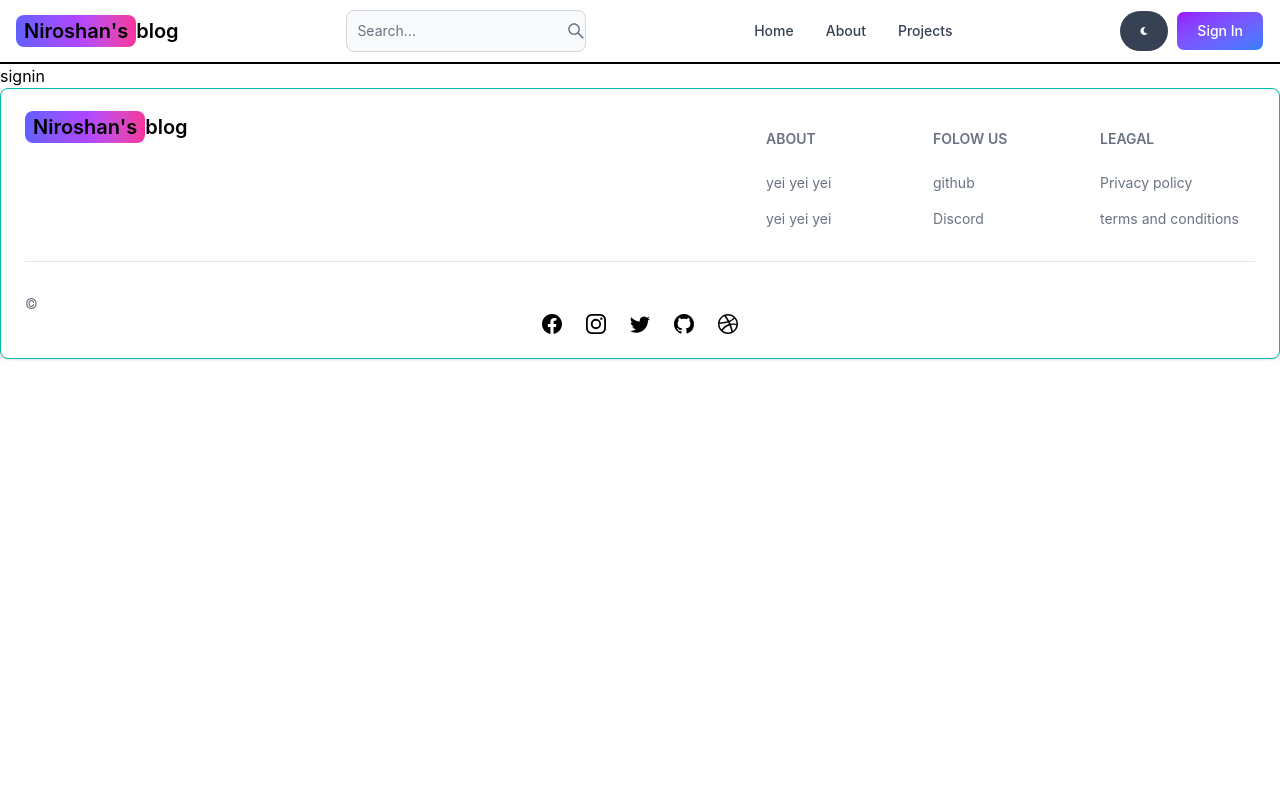
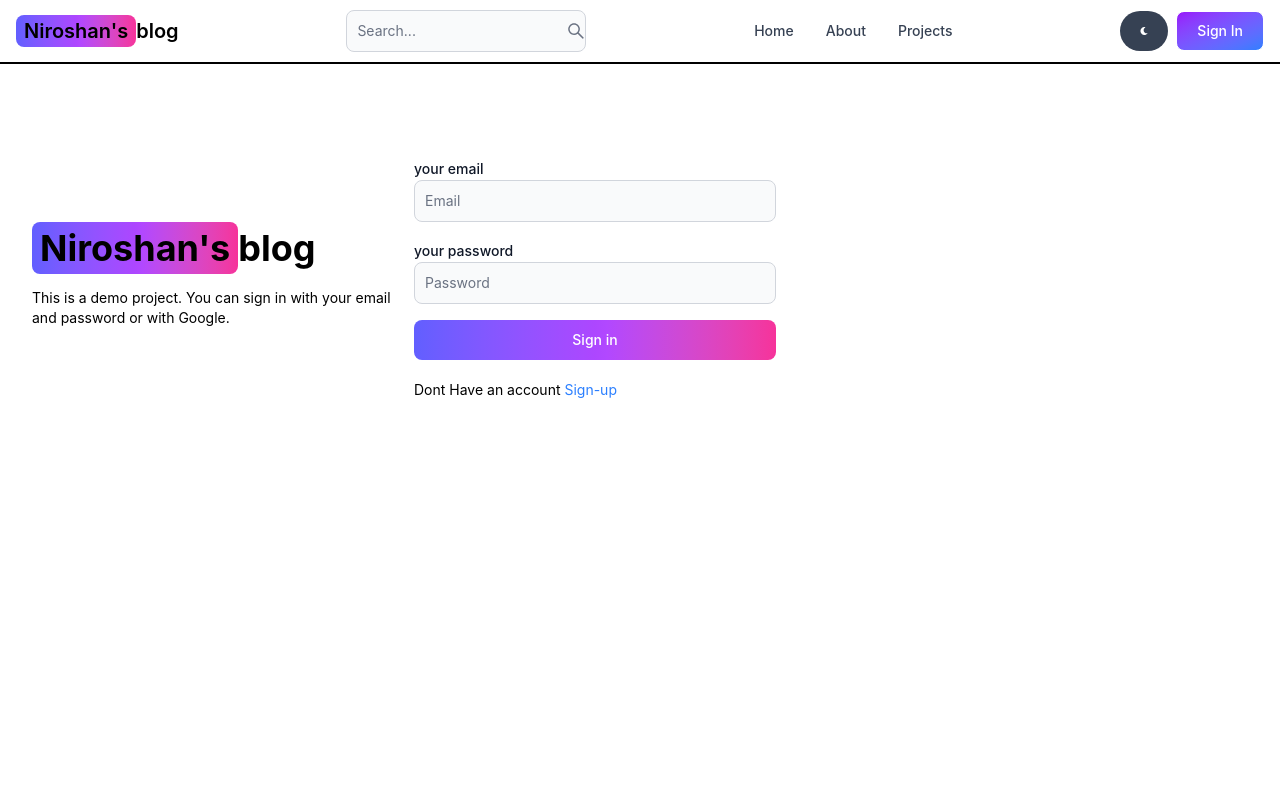
Before and after one commit to Niroshan-TH/MERN-blog, a React (Vite) app in the folder blog-app/: page /sign-in in a window 1280 px wide. Shown: the top 800 px of the page. Built offline with nearby package versions, Linux system fonts and the light colour scheme.

Commit message:
comple signin page

```diff
--- a/blog-app/src/pages/SignIn.jsx
+++ b/blog-app/src/pages/SignIn.jsx
@@ -1,9 +1,90 @@
-import React from 'react'
+import { Alert, Button, Label, Spinner, TextInput } from 'flowbite-react'
+import React, { useState } from 'react'
+import { Link,useNavigate } from 'react-router-dom'
 
 export default function Signin() {
+  const[formData,setFormData]=useState({})
+  const[errorMessage,setErrorMessage]=useState(null)
+  const [loading,setLoadind]=useState(false);
+  const navigate = useNavigate()
+  const handleChange =(e)=>{
+    setFormData({...formData,[e.target.id]:e.target.value.trim()})
+  }
+  const handleSubmit= async(e)=>{
+    e.preventDefault();
+    if( !formData.email || !formData.password){
+      return setErrorMessage('Please fill out all feilds')
+    }
+    try{
+      setLoadind(true);
+      setErrorMessage(null)
+      const res=await fetch('/api/auth/signin',{
+        method:'POST',
+        headers:{'Content-type':'application/json'},
+        body:JSON.stringify(formData),
+      });
+      const data= await res.json()
+      if (data.success==false){
+        return setErrorMessage(data.message);
+      }
+      setLoadind(false)
+      if(res.ok){
+        navigate('/')
+      }
+    }catch(error){
+      setErrorMessage(error.message);
+      setLoadind(false)
+    }
+  }
   return (
-    <div>
-      signin
+    <div className='min-h-screen mt-20 ml-5'>
+      <div className='flex p-3 max-w-3xl max-auto flex-col md:flex-row md:items-center gap-5'>
+        {/*left*/}
+        <div className='flex-1 '>
+        <Link to="/" className=" font-bold  dark:text-white text-4xl">
+        <span className="px-2 py-1 !bg-gradient-to-r !from-indigo-500 !via-purple-500 !to-pink-500 rounded-lg">
+          Niroshan's
+        </span>
+        blog
+      </Link>
+      <p className='flex text-sm mt-5 flex-col md:flex-row md:items-center'>
+      This is a demo project. You can sign in with your email and password or with Google.
+      </p>
+        </div>
+        {/*right*/}
+        <div className='flex-1'>
+          <form className='flex flex-col gap-4' onSubmit={handleSubmit}>
+
+            <div >
+                <Label value='your email'>your email </Label>
+                <TextInput type='text' placeholder='Email' id='email'onChange={handleChange}/>
+            </div>
+            <div >
+                <Label value='password'>your password </Label>
+                <TextInput type='text' placeholder='Password' id='password'onChange={handleChange}/>
+            </div>
+            <Button className='px-2 py-1 !bg-gradient-to-r !from-indigo-500 !via-purple-500 !to-pink-500 rounded-lg' type='submit' disabled={loading}>
+              {loading ? (
+                <>
+                <Spinner size='sm'/>
+                <span className='pl-3'>Loading...</span>
+                </>
+              ) : 'Sign in'}
+              </Button>
+          </form>
+          <div className="flex gap-2 text-sm mt-5">
+            <span>
+              Dont Have an account
+              <Link to='/sign-up' className='text-blue-500'> Sign-up</Link>
+            </span>
+          </div>
+          {errorMessage&&(
+            <Alert className='mt-5' color='failure'>
+              {errorMessage}
+            </Alert>
+          )}
+        </div>
+      </div>
     </div>
   )
 }
```
